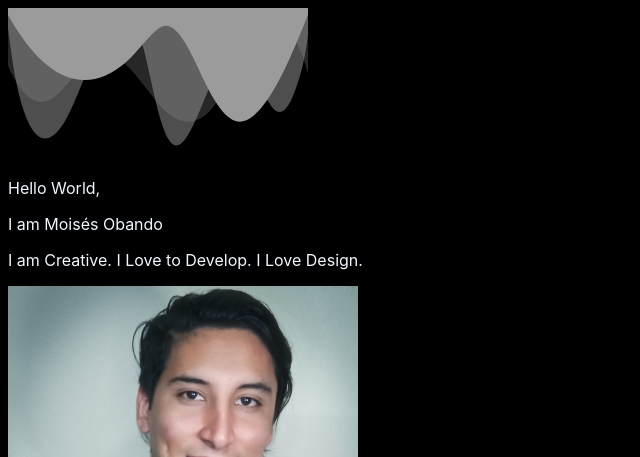
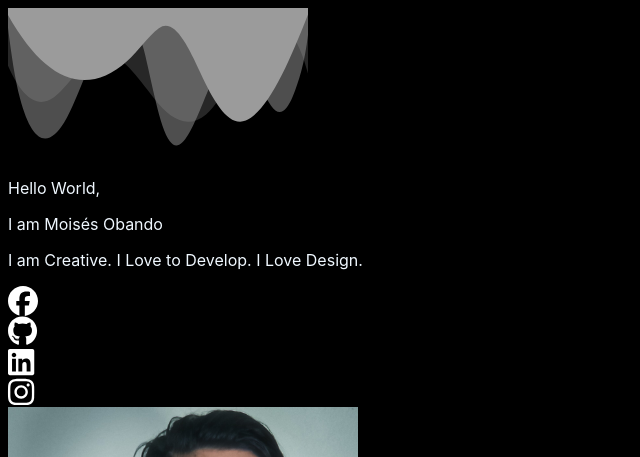
Before and after one commit to Lunox-code/portfolio.github.io, a Next.js app: page / in a window 1280 px wide. Shown: the top 457 px of the page, without its empty margins (0-640 px from the left). Built offline with nearby package versions, Linux system fonts and the light colour scheme.

Commit message:
Update Social Networks

```diff
--- a/next.config.js
+++ b/next.config.js
@@ -1,6 +1,6 @@
 /** @type {import('next').NextConfig} */
 const nextConfig = {
   reactStrictMode: true,
-}
+};
 
-module.exports = nextConfig
+module.exports = nextConfig;
--- a/package.json
+++ b/package.json
@@ -9,6 +9,11 @@
     "lint": "next lint"
   },
   "dependencies": {
+    "@fortawesome/fontawesome-svg-core": "^6.2.1",
+    "@fortawesome/free-brands-svg-icons": "^6.2.1",
+    "@fortawesome/free-regular-svg-icons": "^6.2.1",
+    "@fortawesome/free-solid-svg-icons": "^6.2.1",
+    "@fortawesome/react-fontawesome": "^0.2.0",
     "bootstrap": "^5.2.3",
     "eslint": "8.29.0",
     "eslint-config-next": "13.0.6",
--- a/pages/_app.js
+++ b/pages/_app.js
@@ -1,7 +1,10 @@
-import '../styles/globals.css'
+import "../styles/globals.css";
+import "@fortawesome/fontawesome-svg-core/styles.css"; // import Font Awesome CSS
+import { config } from "@fortawesome/fontawesome-svg-core";
+config.autoAddCss = false; // Tell Font Awesome to skip adding the CSS automatically since it's being imported above
 
 function MyApp({ Component, pageProps }) {
-  return <Component {...pageProps} />
+  return <Component {...pageProps} />;
 }
 
-export default MyApp
+export default MyApp;
--- a/pages/components/Header.js
+++ b/pages/components/Header.js
@@ -1,5 +1,16 @@
 import React from "react";
 import { Image, Container, Row, Col } from "react-bootstrap";
+// Import the FontAwesomeIcon component
+import { FontAwesomeIcon } from "@fortawesome/react-fontawesome";
+// import the icons you need
+import { faAmbulance, faAnchor } from "@fortawesome/free-solid-svg-icons";
+
+import {
+  faFacebook,
+  faGithub,
+  faLinkedin,
+  faInstagram,
+} from "@fortawesome/free-brands-svg-icons";
 
 function Header() {
   return (
@@ -11,10 +22,38 @@ function Header() {
           md={2}
           className="d-flex align-items-center justify-content-center text-center border"
         >
-          <Col>
+          <Col className="mb-4">
             <p>Hello World,</p>
             <p>I am Moisés Obando</p>
             <p>I am Creative. I Love to Develop. I Love Design.</p>
+
+            <Row className="p-5 border">
+              <Col>
+                <FontAwesomeIcon
+                  icon={faFacebook}
+                  style={{ fontSize: 30, color: "white" }}
+                  className="text-center"
+                />
+              </Col>
+              <Col>
+                <FontAwesomeIcon
+                  icon={faGithub}
+                  style={{ fontSize: 30, color: "white" }}
+                />
+              </Col>
+              <Col>
+                <FontAwesomeIcon
+                  icon={faLinkedin}
+                  style={{ fontSize: 30, color: "white" }}
+                />
+              </Col>
+              <Col>
+                <FontAwesomeIcon
+                  icon={faInstagram}
+                  style={{ fontSize: 30, color: "white" }}
+                />
+              </Col>
+            </Row>
           </Col>
 
           <Col className="mb-3">
--- a/pages/index.js
+++ b/pages/index.js
@@ -21,8 +21,8 @@ export default function Home() {
 
         {/* Social Networks */}
         <link
+          href="https://cdnjs.cloudflare.com/ajax/libs/font-awesome/6.2.1/css/all.min.css"
           rel="stylesheet"
-          href="https://cdnjs.cloudflare.com/ajax/libs/font-awesome/4.7.0/css/font-awesome.min.css"
         ></link>
         {/* END Social Networks */}
       </Head>
--- a/styles/globals.css
+++ b/styles/globals.css
@@ -5,6 +5,6 @@ main {
     background: black;
 }
 
-p, h2, hr {
+p, h2, hr, i {
   color: aliceblue;
 }
```
Also changed, not shown: 1 other file (tests, documents, lock files or other folders).
